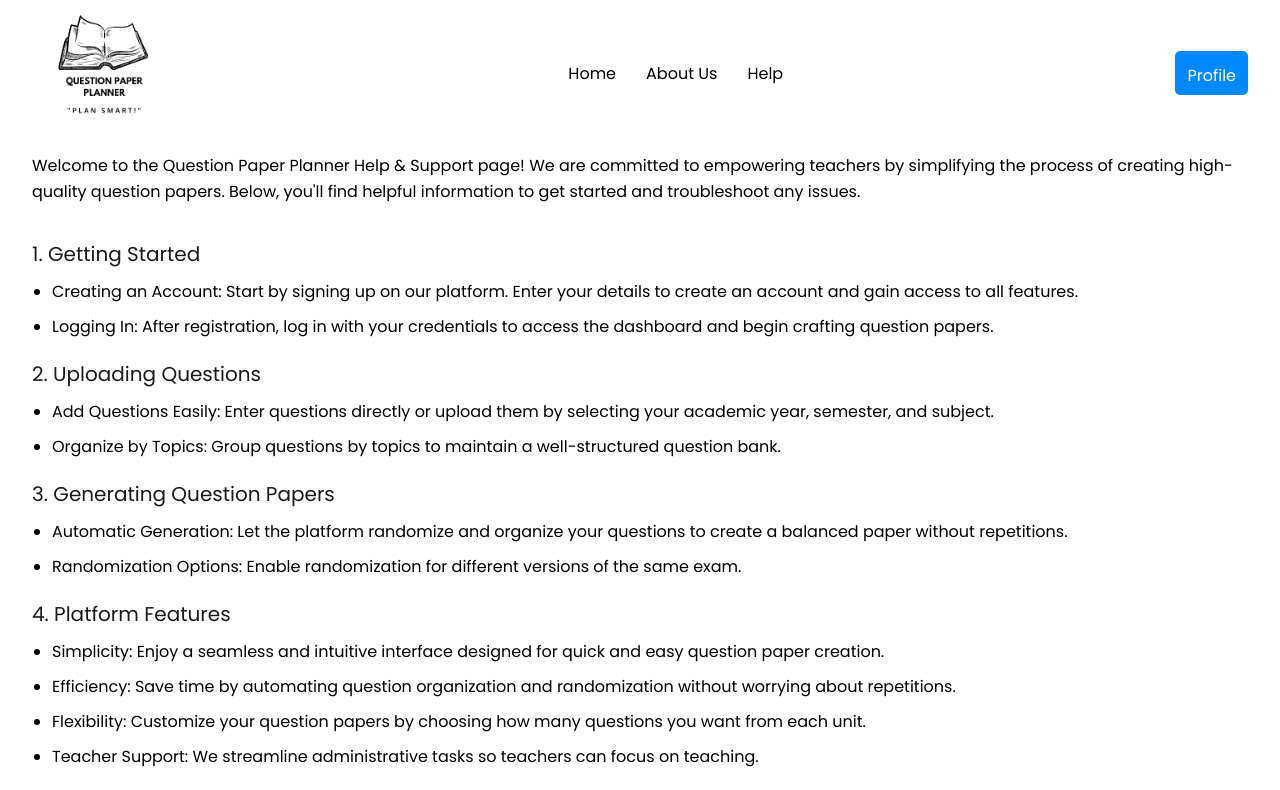
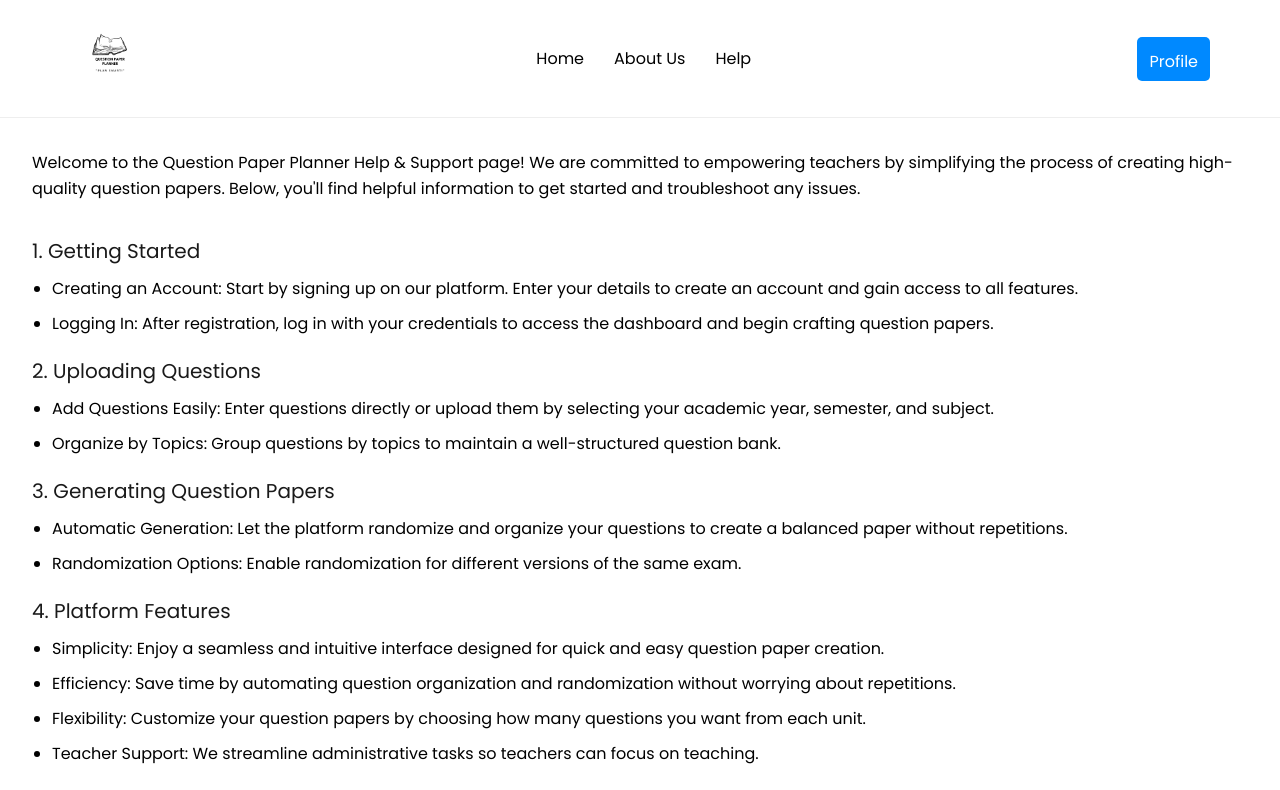
Before and after one commit to BhoomiGupta03/Question-Paper-Planner-frontend, a React (Create React App) app: page /help in a window 1280 px wide. Shown: the top 790 px of the page. Built offline with nearby package versions, Linux system fonts and the light colour scheme.

Commit message:
little changes in header

```diff
--- a/src/css/App.css
+++ b/src/css/App.css
@@ -12,8 +12,8 @@
 }
 
 #header {
-    padding-top: 25px;
-    height: 6em;
+    padding: 15px 70px;
+    border-bottom: 1px solid #eee;
     align-items: center;
     display: flex;
     justify-content: space-between;
@@ -21,7 +21,7 @@
 }
 
 #header .logo img {
-    height: 13em;
+    height: 5em;
 }
 
 #header a {
@@ -39,7 +39,6 @@
     border-radius: 5px;
     font-size: 16px;
     padding: 12px;
-    margin: 2em;
     background-color: #0089ff;
     height: 20px;
 
```
